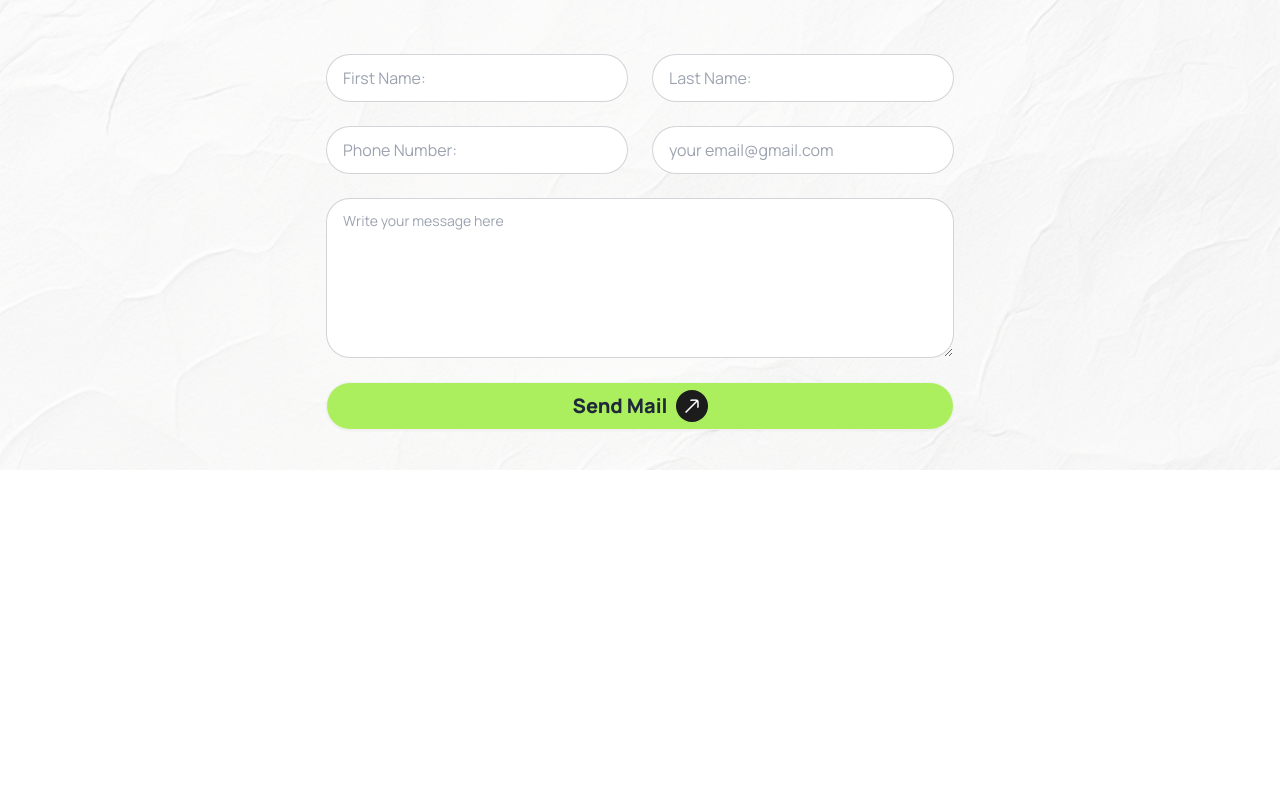
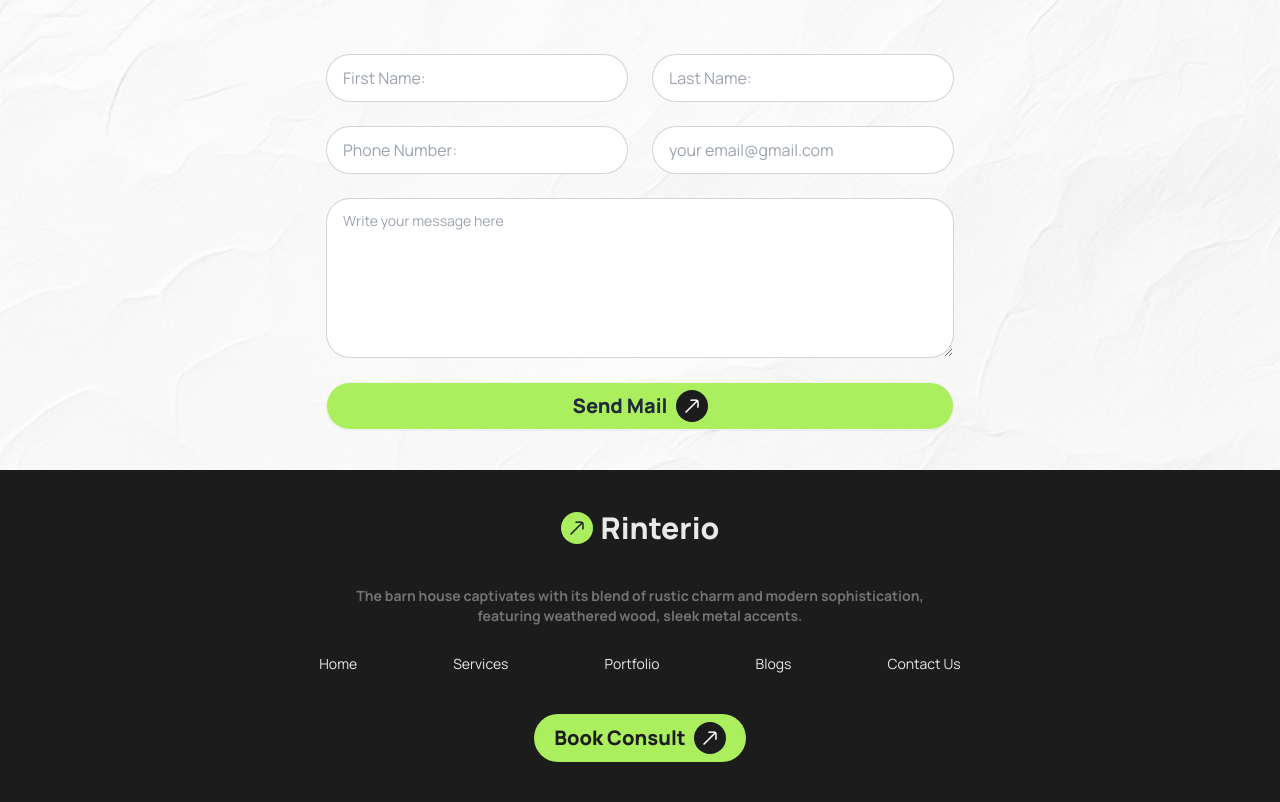
Before and after one commit to Md-Abu-Saeed-Coder/Assignment-3, a plain HTML site: page index.html in a window 1280 px wide. Shown: the part 4965-5767 px from the top of the page. Before the commit the page ends 5435 px from the top, so only its background shows below. Drawn offline with nearby package versions, Linux system fonts and the light colour scheme.

Commit message:
Footer part

```diff
--- a/index.html
+++ b/index.html
@@ -709,5 +709,51 @@
         </div>
       </section>
     </main>
-    <footer></footer>
+    <!------------------------------------------------------------------------------------------------------ Footer Part ----------------------------------------------------------------------------->
+    <footer id="footerdown" class="bg-[#1C1C1C]">
+        <div class="container mx-auto">
+          <footer class="footer footer-center text-primary-content p-10">
+            <div class="flex">
+              <div
+                class="w-8 h-8 bg-btncolor rounded-[100%] flex justify-center items-center"
+              >
+                <img src="icon/Group 1.svg" alt="" />
+              </div>
+              <a class="font-font_primary font-extrabold text-3xl text-[#E9E9E9]"
+                >Rinterio</a
+              >
+            </div>
+            <aside>
+              <p class="font-bold text-four_color">
+                The barn house captivates with its blend of rustic charm and
+                modern sophistication,<br />featuring weathered wood, sleek metal
+                accents.
+              </p>
+              <div
+                class="flex lg:flex-row flex-col lg:gap-24 mt-5 gap-y-8 text-[#E9E9E9]"
+              >
+                <a href="">Home</a>
+                <a href="">Services</a>
+                <a href="">Portfolio</a>
+                <a href="">Blogs</a>
+                <a href="">Contact Us</a>
+              </div>
+            </aside>
+            <div>
+              <a href="#head-top">
+                <button
+                  class="flex items-center gap-2 font-extrabold text-xl py-2 lg:px-5 px-10 bg-btncolor rounded-full text-[#1C1C1C]"
+                >
+                  Book Consult
+                  <div
+                    class="w-8 h-8 bg-[#1C1C1C] rounded-[100%] flex justify-center items-center"
+                  >
+                    <img src="icon/whiteGroup 1.png" alt="" />
+                  </div>
+                </button>
+              </a>
+            </div>
+          </footer>
+        </div>
+      </footer>
   </body>
```
